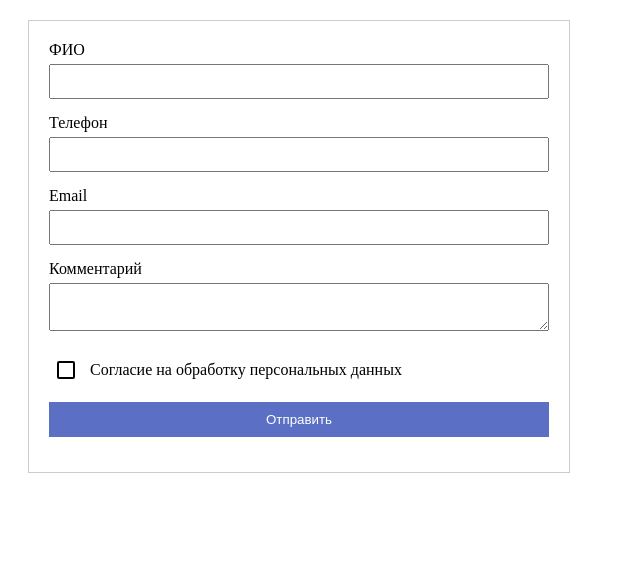
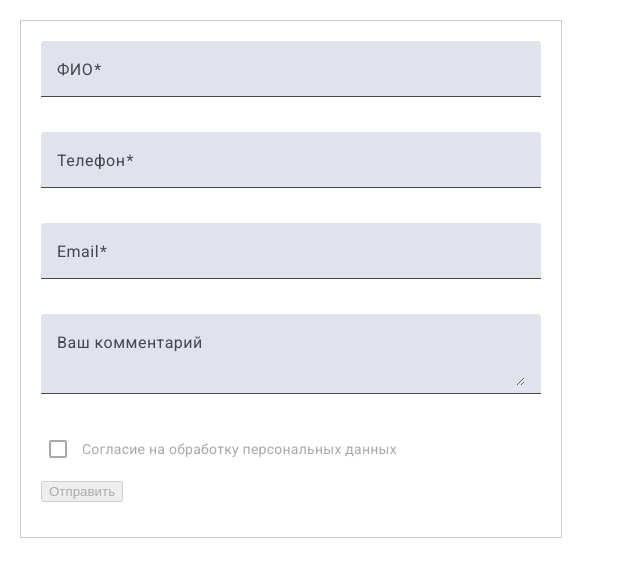
Before and after one commit to PolinaBr-va/angular-feedback-form, an Angular app: page / in a window 1280 px wide. Shown: the top 576 px of the page, without its empty margins (0-640 px from the left). Built offline with nearby package versions, Linux system fonts and the light colour scheme.

Commit message:
Обновлены элементы ввода и кнопка

```diff
--- a/angular.json
+++ b/angular.json
@@ -27,6 +27,7 @@
               }
             ],
             "styles": [
+              "@angular/material/prebuilt-themes/azure-blue.css",
               "src/styles.css"
             ],
             "scripts": []
@@ -85,6 +86,7 @@
               }
             ],
             "styles": [
+              "@angular/material/prebuilt-themes/azure-blue.css",
               "src/styles.css"
             ],
             "scripts": []
--- a/package.json
+++ b/package.json
@@ -10,6 +10,7 @@
   },
   "private": true,
   "dependencies": {
+    "@angular/cdk": "^19.2.19",
     "@angular/common": "^19.2.0",
     "@angular/compiler": "^19.2.0",
     "@angular/core": "^19.2.0",
--- a/src/app/app.component.css
+++ b/src/app/app.component.css
@@ -5,32 +5,19 @@ form {
   border: 1px solid #ccc;
 }
 
+.example-form {
+  min-width: 150px;
+  max-width: 500px;
+  width: 100%;
+}
+
+.example-full-width {
+  width: 100%;
+}
+
 div {
   margin-bottom: 15px;
 }
-
-label {
-  display: block;
-  margin-bottom: 5px;
-}
-
-input, textarea {
-  width: 100%;
-  padding: 8px;
-  box-sizing: border-box;
-}
-
-/* .form-group-checkbox-group{
-  display: flex;
-  justify-content: space-between;
-  justify-self: start;
-  align-items: center;
-} */
-
-/* .checkbox-mark{
-  margin-left: -5px;
-  margin-right: 10px;
-} */
 
 .example-section {
   margin: 12px -15px;
@@ -40,25 +27,13 @@ input, textarea {
   margin: 0 12px;
 }
 
+.example-button-row {
+  max-width: 600px;
+}
 
 .error {
   color: red;
   font-size: 14px;
-}
-
-button {
-  width: 100%;
-  padding: 8px;
-  box-sizing: border-box;
-  padding: 10px 20px;
-  background: #5b6fc5;
-  color: white;
-  border: none;
-  cursor: pointer;
-}
-
-.example-button-row:hover {
-    box-shadow: 0 5px 15px #768df1;
 }
 
 .modal {
--- a/src/app/app.component.html
+++ b/src/app/app.component.html
@@ -2,8 +2,13 @@
 (ngSubmit)="onSubmit()">
 <!-- ФИО -->
  <div class="form-group">
-    <label>ФИО </label>
-    <app-custom-full-name formControlName="fullName"></app-custom-full-name>
+ <mat-form-field class="example-full-width">
+     <mat-label>ФИО</mat-label>
+     <input
+      matInput
+      formControlName="fullName"
+      placeholder="Введите ваше ФИО">
+   </mat-form-field>
    <div class="error" *ngIf="feedbackForm.get('fullName')?.invalid && feedbackForm.get('fullName')?.touched">
       <div *ngIf="feedbackForm.get('fullName')?.errors?.['required']">Обязательное поле</div>
       <div *ngIf="feedbackForm.get('fullName')?.errors?.['minlength']">Минимум 6 символов</div>
@@ -12,9 +17,13 @@
 
  <!-- Телефон -->
   <div class="form-group">
-    <label for="phone">Телефон </label>
-    <input type="tel" id="phone"
-    formControlName="phone">
+ <mat-form-field class="example-full-width">
+     <mat-label>Телефон</mat-label>
+     <input
+      matInput
+      formControlName="phone"
+      placeholder="Введите ваш номер телефона">
+   </mat-form-field>
    <div class="error" *ngIf="feedbackForm.get('phone')?.invalid && feedbackForm.get('phone')?.touched">
       <div *ngIf="feedbackForm.get('phone')?.errors?.['required']">Обязательное поле</div>
       <div *ngIf="feedbackForm.get('phone')?.errors?.['phoneInvalid']">Только цифры</div>
@@ -23,9 +32,13 @@
 
  <!-- Email -->
  <div class="form-group">
-    <label for="email">Email </label>
-    <input type="email" id="email"
-    formControlName="email">
+ <mat-form-field class="example-full-width">
+     <mat-label>Email</mat-label>
+     <input
+      matInput
+      formControlName="email"
+      placeholder="Введите адрес вашей эл. почты">
+   </mat-form-field>
     <div class="error" *ngIf="feedbackForm.get('email')?.invalid && feedbackForm.get('email')?.touched">
       <div *ngIf="feedbackForm.get('email')?.errors?.['required']">Обязательное поле</div>
       <div *ngIf="feedbackForm.get('email')?.errors?.['email']">Некорректный email</div>
@@ -34,9 +47,13 @@
 
  <!-- Комментарий -->
   <div class="form-group">
-    <label for="comment">Комментарий</label>
+    <mat-form-field class="example-full-width">
+    <mat-label>Ваш комментарий</mat-label>
     <textarea
-      id="comment" formControlName="comment"></textarea>
+    matInput
+    formControlName="comment"
+    placeholder="Введите ваш комментарий"></textarea>
+  </mat-form-field>
   </div>
 
 <!-- Согласие -->
@@ -44,14 +61,6 @@
   <mat-checkbox class="example-margin"
   formControlName="agreement" >Согласие на обработку персональных данных </mat-checkbox>
 </section>
-
- <!-- <section class="example-section">
-   <div class="form-group-checkbox-group">
-      <div class="checkbox-mark"><input  type="checkbox" id="agreement"
-      formControlName="agreement"></div>
-     <div><label class="checkbox-label" for="agreement">Согласие на обработку персональных данных </label></div>
-   </div>
-  </section> -->
 
 <!-- Кнопка отправки -->
   <div class="example-button-row">
--- a/src/app/app.component.ts
+++ b/src/app/app.component.ts
@@ -8,10 +8,12 @@ import {MatIconModule} from '@angular/material/icon';
 import {MatDividerModule} from '@angular/material/divider';
 import {MatButtonModule} from '@angular/material/button';
 import {MatCheckboxModule} from '@angular/material/checkbox';
+import {MatInputModule} from '@angular/material/input';
+import {MatFormFieldModule} from '@angular/material/form-field';
 
 @Component({
   selector: 'app-root',
-  imports: [ReactiveFormsModule,  NgIf, CustomFullNameComponent, MatButtonModule, MatIconModule, MatDividerModule, MatCheckboxModule],
+  imports: [ReactiveFormsModule,  NgIf, CustomFullNameComponent, MatButtonModule, MatIconModule, MatDividerModule, MatCheckboxModule, MatInputModule, MatFormFieldModule],
   templateUrl: './app.component.html',
   styleUrl: './app.component.css'
 })
--- a/src/index.html
+++ b/src/index.html
@@ -6,8 +6,10 @@
   <base href="/">
   <meta name="viewport" content="width=device-width, initial-scale=1">
   <link rel="icon" type="image/x-icon" href="favicon.ico">
+  <link href="https://fonts.googleapis.com/css2?family=Roboto:wght@300;400;500&display=swap" rel="stylesheet">
+  <link href="https://fonts.googleapis.com/icon?family=Material+Icons" rel="stylesheet">
 </head>
-<body>
+<body class="mat-typography">
   <app-root></app-root>
 </body>
 </html>
--- a/src/styles.css
+++ b/src/styles.css
@@ -1 +1,4 @@
 /* You can add global styles to this file, and also import other style files */
+
+html, body { height: 100%; }
+body { margin: 0; font-family: Roboto, "Helvetica Neue", sans-serif; }
```
Also changed, not shown: 1 other file (tests, documents, lock files or other folders). Lines whose indentation alone changed are shown as unchanged.
